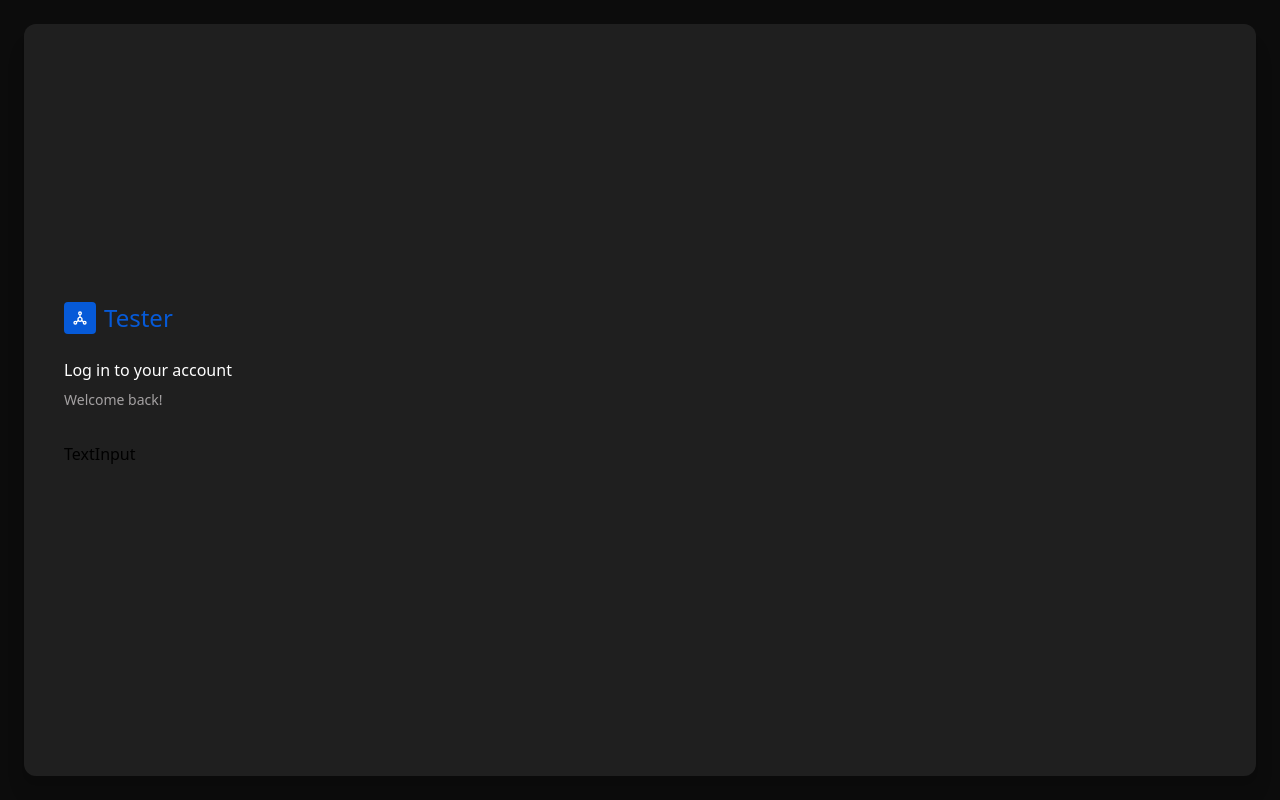
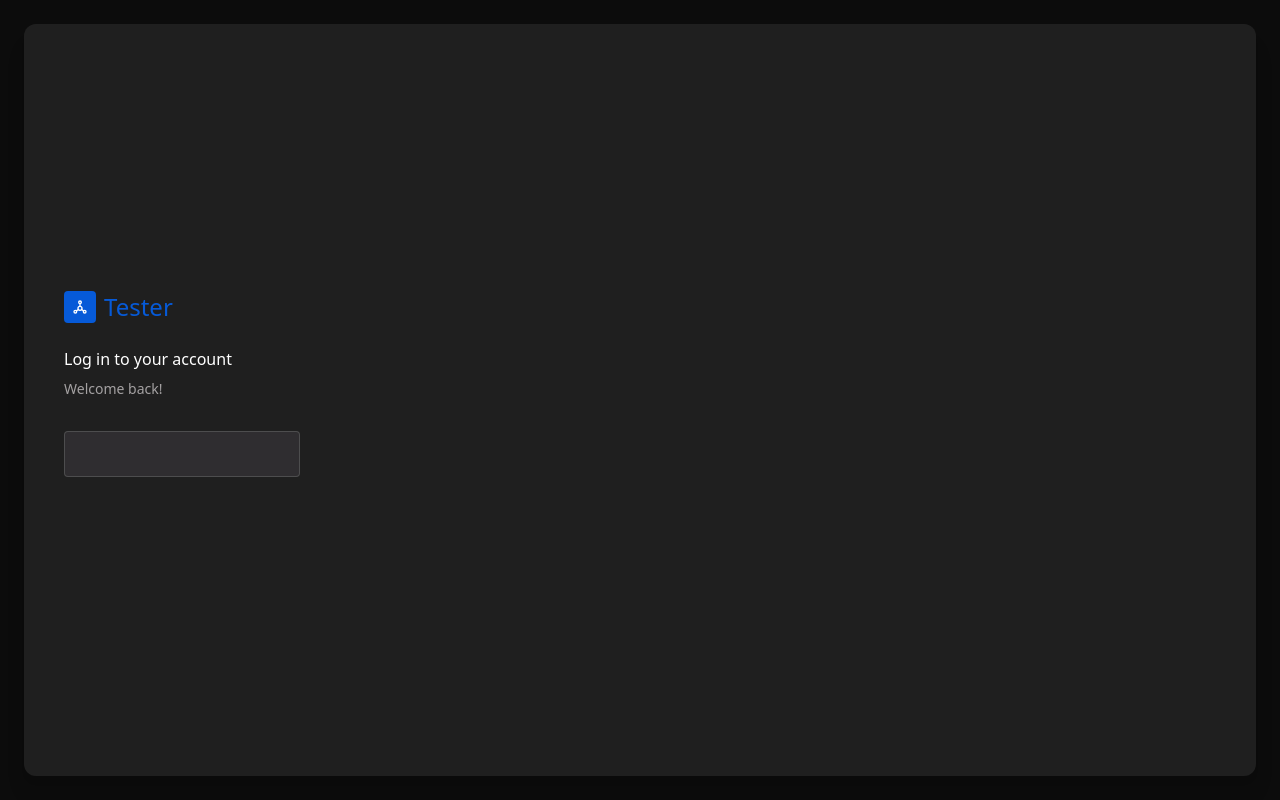
Before and after one commit to mdrisco4/fullstack_social_media_react_FE, a React (Create React App) app: page /login in a window 1280 px wide. Built offline with nearby package versions, Linux system fonts and the light colour scheme.

Commit message:
finished TextInput and created an index.js file for  components.

```diff
--- a/src/components/TextInput.jsx
+++ b/src/components/TextInput.jsx
@@ -1,11 +1,30 @@
 import React from 'react'
+import { TbLetterB } from 'react-icons/tb';
 
-const TextInput = React.forwardRef(({
-    type, placeholder, styles, label, labelStyles, register, name, error
-}) => {
-  return (
-  <div>TextInput</div>
-  )
-});
+const TextInput = React.forwardRef(
+    (
+        { type, placeholder, styles, label, labelStyles, register, name, error },
+        ref
+    ) => {
+        return (
+            <div className='w-full flex flex-col'>
+                {label &&
+                <p className={`text-ascent-2 text-sm mb-2 ${labelStyles}`}>{label}</p>}
+                <div>
+                    <input type={type}
+                    name={name}
+                    placeholder={placeholder}
+                    ref={ref}
+                    className={`bg-secondary rounded border border-[#66666690] outline-none text-sm text-ascent-1 px-4 py-3 placeholder:text-[#666] ${styles}`}
+                    {...register}
+                    aria-invalid={error ? "true" : "false"} />
+                </div>
+                {error && (
+                    <span className='text-xs text-[#f64949fe] mt-0.5 '>{error}</span>
+                )}
+            </div>
+        );
+    }
+);
 
 export default TextInput;
--- /dev/null
+++ b/src/components/index.js
@@ -0,0 +1,5 @@
+import TextInput from "./TextInput";
+
+export {
+    TextInput
+}
--- a/src/pages/Login.jsx
+++ b/src/pages/Login.jsx
@@ -1,6 +1,6 @@
 import React from "react"
 import { TbSocial } from "react-icons/tb"
-import TextInput from "../components/TextInput"
+import { TextInput } from "../components"
 
 const Login = () => {
   return (
```
